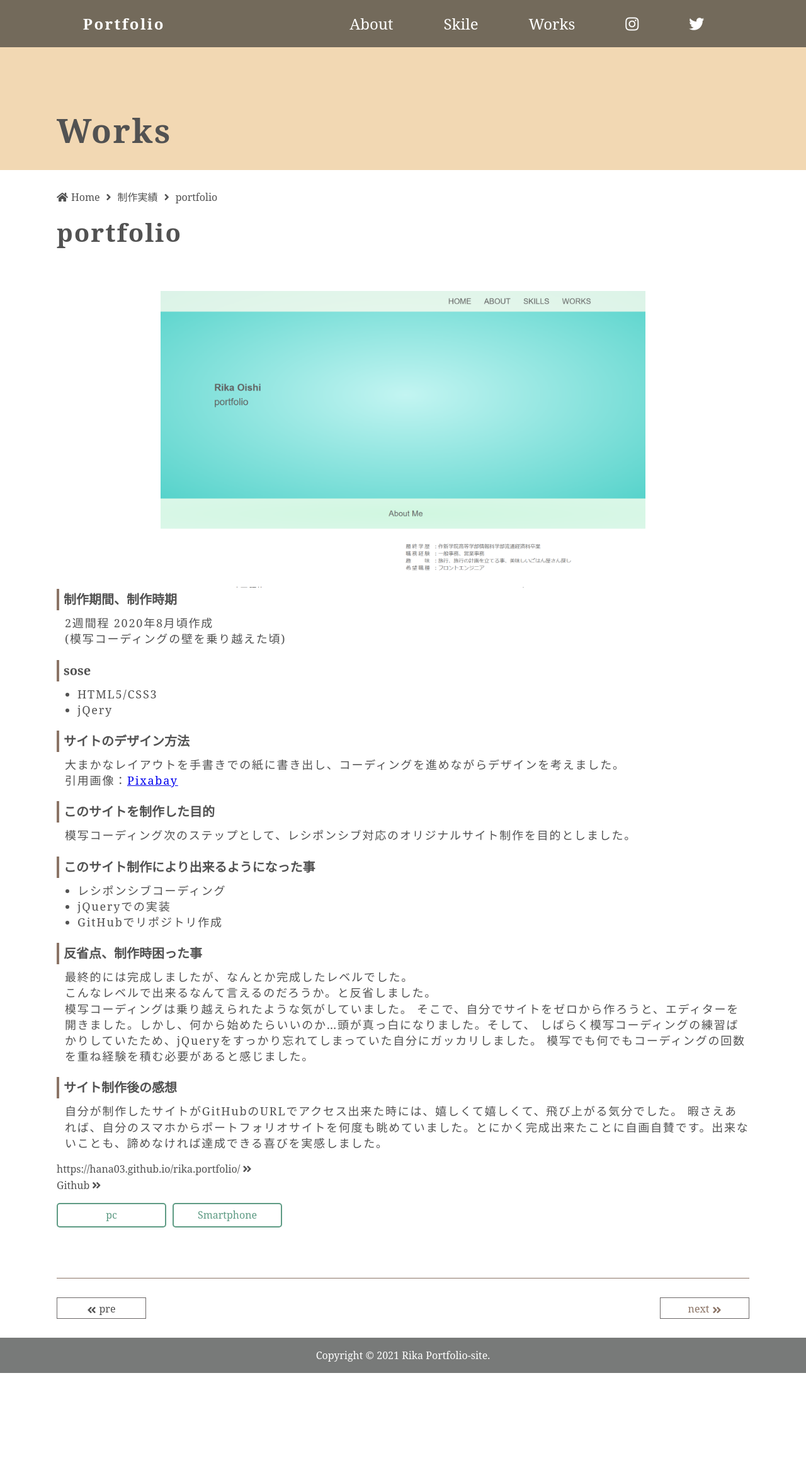
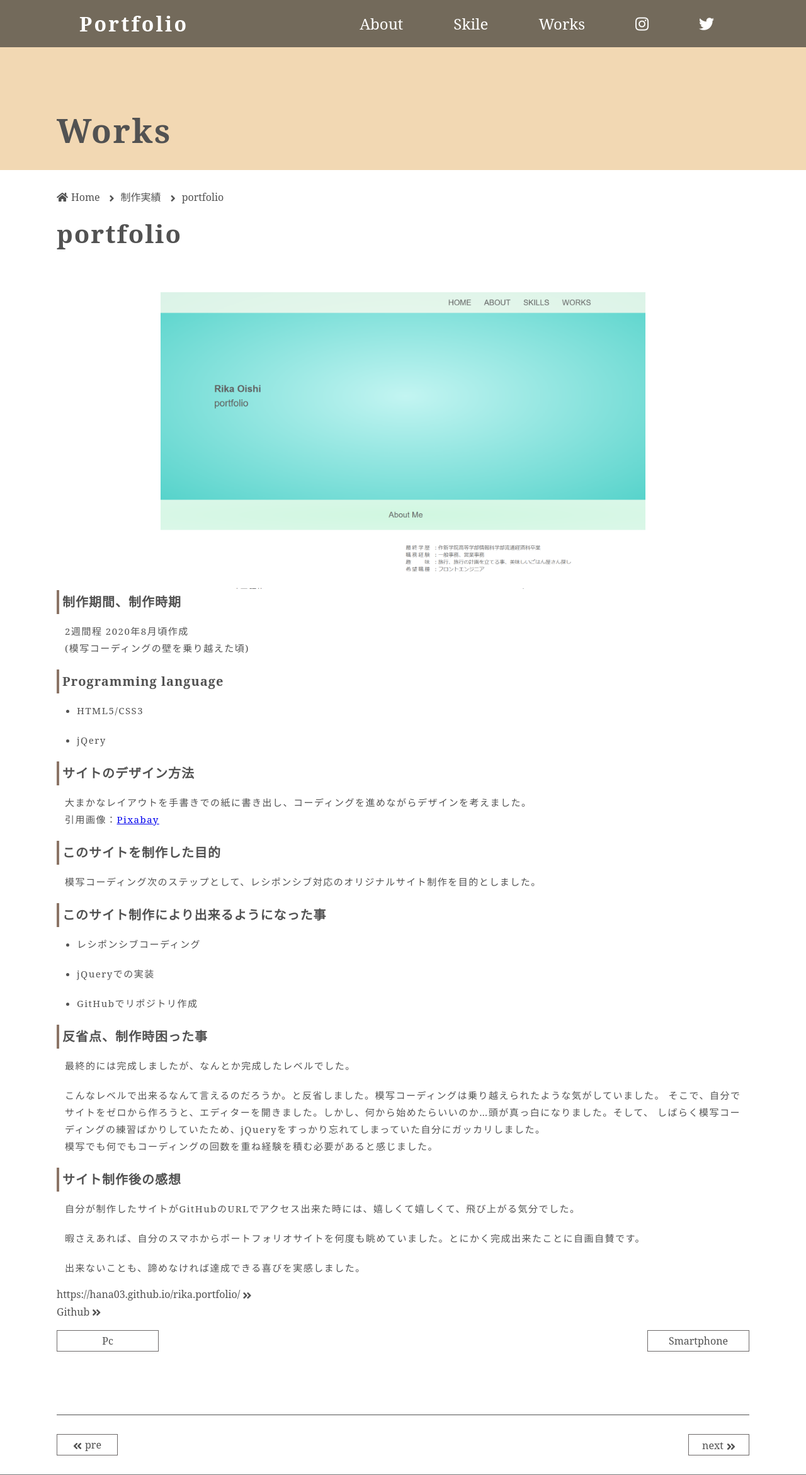
Before and after one commit to hana03/portfolio-2021, a PHP site: page /portfolio.html in a window 1280 px wide. Shown: the top 2342 px of the page at 63% size. Before the commit the page ends 2180 px from the top, so only its background shows below. Run offline with PHP 8.4, Linux system fonts and the light colour scheme; some libraries are stand-ins or nearby versions; some web fonts are replaced.

Commit message:
誤字脱字の確認やレイアウト微調整

```diff
--- a/asset/layout/_about.scss
+++ b/asset/layout/_about.scss
@@ -46,7 +46,6 @@
                     dd {
                         // width: 70%;
                         text-align: left;
-                        white-space: nowrap;
                         @include main-text;
                         font-size: 1.6rem;
                     }
@@ -55,9 +54,9 @@
 
 
                 .profile-text {
-                    text-align: left;
+                    // text-align: left;
                     @include main-text;
-                    margin-top: 20px;
+                    // margin-top: 20px;
                 }
             }
         }
@@ -98,6 +97,7 @@
 
         .fa-angle-double-right {
             padding-left: 4px;
+            vertical-align: middle;
         }
 
         &:hover {
--- a/asset/layout/_header.scss
+++ b/asset/layout/_header.scss
@@ -11,7 +11,7 @@
     .inner {
         display: flex;
         justify-content: space-between;
-        padding: 20px 10px;
+        padding: 20px;
 
         .header-logo {
             font-size: 2.4rem;
@@ -89,6 +89,7 @@
             .header-logo {
                 align-self: flex-start;
                 line-height: 75px;
+                font-size: 3.2rem;
 
                 a {
                     line-height: 75px;
--- a/portfolio.html
+++ b/portfolio.html
@@ -25,6 +25,8 @@
             </div>
 
             <nav class="header-nav-sp">
+                <i class="fas fa-times"></i>
+
                 <ul>
                     <li><a href="index.html#about">About</a></li>
                     <li><a href="index.html#skile">Skile</a></li>
@@ -51,8 +53,7 @@
         <div class="inner">
             <h2 class="main-ttl">Works</h2>
         </div>
-
-    </div>
+    </div><!-- single-key-visual -->
 
     <main>
         <div class="inner">
@@ -72,44 +73,37 @@
                         <img src="imge/portoforio01-img.png">
                     </div>
                     <div class="portfolio-text">
-                        <dl class="profile-list">
-                            <dt>制作期間、制作時期</dt>
-                            <dd>2週間程 2020年8月頃作成 <br>(模写コーディングの壁を乗り越えた頃)</dd>
-                            <dt>sose</dt>
-                            <dd>
+                        <div class="profile-list">
+                            <h3 class="main-sub-ttl">制作期間、制作時期</h3>
+                            <p class="main-text">2週間程 2020年8月頃作成 <br>(模写コーディングの壁を乗り越えた頃)</p>
+                            <h3 class="main-sub-ttl">Programming language</h3>
                             <ul>
                                 <li>HTML5/CSS3</li>
                                 <li>jQery</li>
                             </ul>
-                            </dd>
-                            <dt>サイトのデザイン方法</dt>
-                            <dd>大まかなレイアウトを手書きでの紙に書き出し、コーディングを進めながらデザインを考えました。<br class="text-br">
+                            <h3 class="main-sub-ttl">サイトのデザイン方法</h3>
+                            <p class="main-text">大まかなレイアウトを手書きでの紙に書き出し、コーディングを進めながらデザインを考えました。<br class="text-br">
                                 引用画像：<a href="https://pixabay.com/ja/" target="_blank">Pixabay</a>
-                            </dd>
-                            <dt>このサイトを制作した目的</dt>
-                            <dd>模写コーディング次のステップとして、レシポンシブ対応のオリジナルサイト制作を目的としました。</dd>
-                            <dt>このサイト制作により出来るようになった事</dt>
-                            <dd>
+                            </p>
+                            <h3 class="main-sub-ttl">このサイトを制作した目的</h3>
+                            <p class="main-text">模写コーディング次のステップとして、レシポンシブ対応のオリジナルサイト制作を目的としました。</p>
+                            <h3 class="main-sub-ttl">このサイト制作により出来るようになった事</h3>
                             <ul>
                                 <li>レシポンシブコーディング</li>
                                 <li>jQueryでの実装</li>
                                 <li>GitHubでリポジトリ作成</li>
                             </ul>
-                            </dd>
-                            <dt>反省点、制作時困った事</dt>
-                            <dd>最終的には完成しましたが、なんとか完成したレベルでした。<br>
-                                こんなレベルで出来るなんて言えるのだろうか。と反省しました。<br class="text-br">
-                                模写コーディングは乗り越えられたような気がしていました。
+                            <h3 class="main-sub-ttl">反省点、制作時困った事</h3>
+                            <p class="main-text">最終的には完成しましたが、なんとか完成したレベルでした。</p>
+                            <p class="main-text">こんなレベルで出来るなんて言えるのだろうか。と反省しました。模写コーディングは乗り越えられたような気がしていました。
                                         そこで、自分でサイトをゼロから作ろうと、エディターを開きました。しかし、何から始めたらいいのか…頭が真っ白になりました。そして、
-                                しばらく模写コーディングの練習ばかりしていたため、jQueryをすっかり忘れてしまっていた自分にガッカリしました。
+                                        しばらく模写コーディングの練習ばかりしていたため、jQueryをすっかり忘れてしまっていた自分にガッカリしました。<br class="text-br">
                                         模写でも何でもコーディングの回数を重ね経験を積む必要があると感じました。</dd>
-                            <dt>サイト制作後の感想</dt>
-                            <dd>自分が制作したサイトがGitHubのURLでアクセス出来た時には、嬉しくて嬉しくて、飛び上がる気分でした。
-                                暇さえあれば、自分のスマホからポートフォリオサイトを何度も眺めていました。とにかく完成出来たことに自画自賛です。出来ないことも、諦めなければ達成できる喜びを実感しました。
-                            </dd>
-
-
-                        </dl><!-- profile-list -->
+                            <h3 class="main-sub-ttl">サイト制作後の感想</h3>
+                            <p class="main-text">自分が制作したサイトがGitHubのURLでアクセス出来た時には、嬉しくて嬉しくて、飛び上がる気分でした。</p>
+                            <p class="main-text">暇さえあれば、自分のスマホからポートフォリオサイトを何度も眺めていました。とにかく完成出来たことに自画自賛です。<p class="main-text">出来ないことも、諦めなければ達成できる喜びを実感しました。</p>
+                            </p>
+                        </div><!-- profile-list -->
                         <div class="link-text">
                             <a href="https://hana03.github.io/rika.portfolio/"
                                 target="_blank">https://hana03.github.io/rika.portfolio/<i
@@ -119,7 +113,7 @@
                                     class="fas fa-angle-double-right"></i></a>
                         </div>
                         <ul class="site-img-btn">
-                            <li class="btn-pc img-btn">pc</li>
+                            <li class="btn-pc img-btn">Pc</li>
                             <li class="btn-sp img-btn">Smartphone</li>
                         </ul>
                         <div class="site-img-pc">
--- a/style.css
+++ b/style.css
@@ -195,6 +195,7 @@ input, select {
   .header .pc-inner .header-logo {
     align-self: flex-start;
     line-height: 75px;
+    font-size: 3.2rem;
   }
   .header .pc-inner .header-logo a {
     line-height: 75px;
@@ -575,6 +548,7 @@ input, select {
 
 .link-text a .fa-angle-double-right {
   padding-left: 4px;
+  vertical-align: middle;
 }
 
 .link-text a:hover {
@@ -925,11 +894,19 @@ main .inner .nav-list li a:hover {
   text-decoration: underline;
 }
 
+main .inner .nav-list li .fa-angle-right {
+  margin-left: 5px;
+  vertical-align: middle;
+}
+
+main .inner .nav-list .nav-text {
+  font-weight: bold;
+}
+
 main .inner .archive-wrapper .main-ttl {
   font-size: 3.0rem;
   line-height: 2.4em;
   letter-spacing: 0.05em;
-  color: #525252;
   margin-bottom: 35px;
   text-align: center;
   display: inline-block;
@@ -1046,30 +1022,36 @@ main .portfolio-wrapper .portfolio-sec .portfolio-text {
   width: 100%;
 }
 
-main .portfolio-wrapper .portfolio-sec .portfolio-text .profile-list dt {
+main .portfolio-wrapper .portfolio-sec .portfolio-text .profile-list .main-sub-ttl {
   font-size: 2.0rem;
-  line-height: 1em;
-  margin-bottom: 8px;
+  line-height: 1.6em;
+  letter-spacing: 0.05em;
+  margin-bottom: 14px;
   border-left: 4px solid #8b7466;
-  padding: 7px;
-  display: inline-block;
-  font-weight: bold;
+  padding: 3px 0 3px 5px;
 }
 
-main .portfolio-wrapper .portfolio-sec .portfolio-text .profile-list dd {
+main .portfolio-wrapper .portfolio-sec .portfolio-text .profile-list .main-text {
   margin: 0px 0px 20px 13px;
-  font-size: 1.8rem;
-  line-height: 1.4em;
+  font-size: 1.5rem;
+  line-height: 2.7rem;
   letter-spacing: 0.1em;
   margin-bottom: 20px;
 }
 
-main .portfolio-wrapper .portfolio-sec .portfolio-text .profile-list dd .text-br {
+main .portfolio-wrapper .portfolio-sec .portfolio-text .profile-list .main-text .text-br {
   margin-bottom: 10px;
 }
 
-main .portfolio-wrapper .portfolio-sec .portfolio-text .profile-list dd ul {
-  margin-left: 20px;
+main .portfolio-wrapper .portfolio-sec .portfolio-text .profile-list ul {
+  margin-left: 32px;
+}
+
+main .portfolio-wrapper .portfolio-sec .portfolio-text .profile-list ul li {
+  font-size: 1.5rem;
+  line-height: 2.7rem;
+  letter-spacing: 0.1em;
+  margin-bottom: 20px;
 }
 
 main .portfolio-wrapper .portfolio-sec .portfolio-text .link-text {
@@ -1082,26 +1064,33 @@ main .portfolio-wrapper .portfolio-sec .portfolio-text .link-text a {
   margin-bottom: 10px;
 }
 
+main .portfolio-wrapper .portfolio-sec .portfolio-text .link-text .fa-angle-double-right {
+  vertical-align: middle;
+}
+
 main .portfolio-wrapper .portfolio-sec .portfolio-text .site-img-btn {
   display: flex;
-  margin-bottom: 30px;
+  justify-content: space-between;
+  margin-bottom: 50px;
   list-style-type: none;
 }
 
 main .portfolio-wrapper .portfolio-sec .portfolio-text .site-img-btn .img-btn {
-  width: 170px;
-  color: #5e9b84;
-  border: 2px solid #5e9b84;
-  height: 35px;
-  line-height: 35px;
+  width: 140px;
+  height: 32px;
+  border: 1px solid #6d6969;
+  line-height: 32px;
   text-align: center;
-  border-radius: 5px;
-  cursor: pointer;
-  margin-right: 10px;
+  width: 160px;
 }
 
 main .portfolio-wrapper .portfolio-sec .portfolio-text .site-img-btn .img-btn:hover {
-  background-color: #fbd266;
+  background-color: #d4d0c6;
+  text-decoration: underline;
+}
+
+main .portfolio-wrapper .portfolio-sec .portfolio-text .site-img-btn .img-btn:first-child {
+  margin-right: 10px;
 }
 
 main .portfolio-wrapper .portfolio-sec .portfolio-text .site-img-btn .btn:first-child {
@@ -1145,7 +1134,7 @@ main .page-link {
   list-style-type: none;
   display: flex;
   justify-content: space-between;
-  border-top: solid 1px #8b7466;
+  border-top: solid 1px #525252;
   width: 100%;
   padding: 30px 0;
 }
@@ -1154,8 +1143,9 @@ main .page-link li {
   width: 140px;
   height: 32px;
   border: 1px solid #6d6969;
-  line-height: 35px;
+  line-height: 32px;
   text-align: center;
+  width: 95px;
 }
 
 main .page-link li .fa-angle-double-left {
@@ -1166,7 +1156,7 @@ main .page-link li .fa-angle-double-left {
 main .page-link li a {
   text-decoration: none;
   display: inline-block;
-  color: #8b7466;
+  color: #525252;
   line-height: 35px;
 }
 
```
Also changed, not shown: other parts of style.css (+15 -50 lines), asset/layout/_works-portfolio.scss (+46 -47 lines), asset/layout/_works-single.scss (+16 -4 lines), asset/layout/_works.scss (+4 -3 lines), index.html (+46 -37 lines), works.html (+9 -8 lines), style.min.css. Lines whose indentation alone changed are shown as unchanged.
